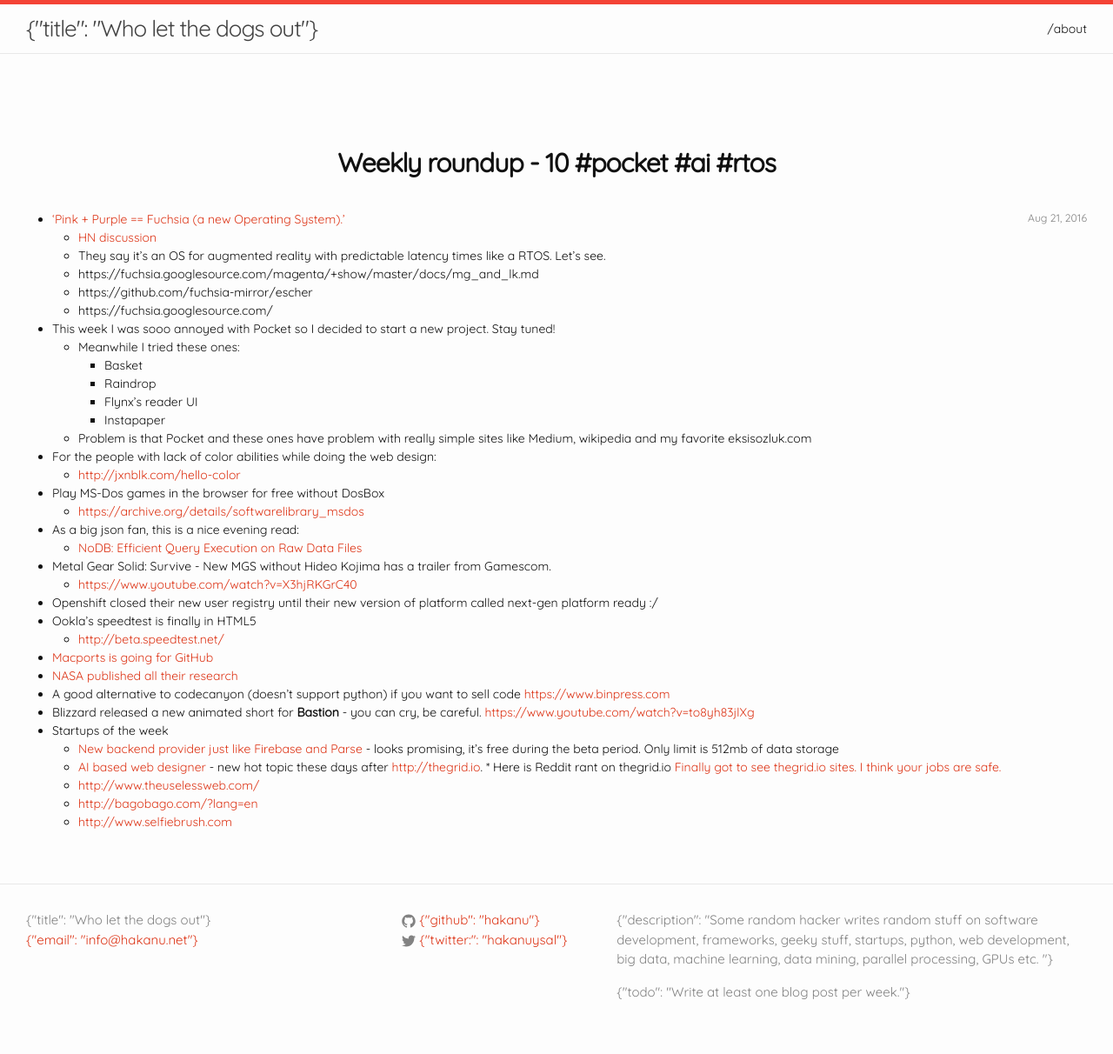
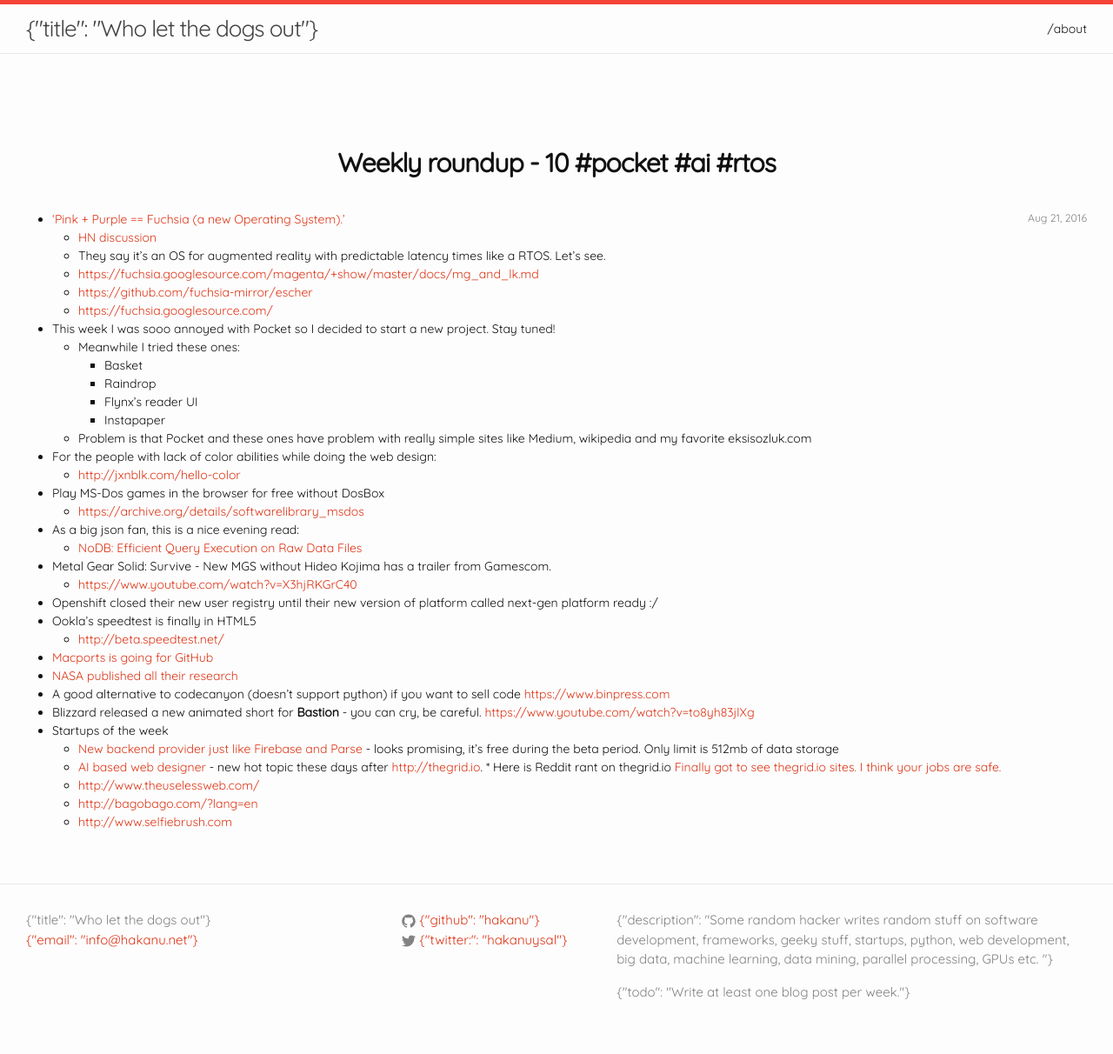
Before and after one commit to hakanu/blog, a Jekyll site: the page built from _posts/2016-08-21-roundup-10.md, in a window 1280 px wide. Shown: the whole page at 87% size. Built offline with Jekyll 4.4.1, drawn with Linux system fonts in a browser that asks for light colours; comment, search, counter and statistics services are not loaded.

Commit message:
Updated 2016-08-21-roundup-10.md

```diff
--- a/_posts/2016-08-21-roundup-10.md
+++ b/_posts/2016-08-21-roundup-10.md
@@ -7,9 +7,9 @@
 * ['Pink + Purple == Fuchsia (a new Operating System).'](http://www.theverge.com/2016/8/15/12480566/google-fuchsia-new-operating-system)
 	* [HN discussion](https://news.ycombinator.com/item?id=12273149)
     * They say it's an OS for augmented reality with predictable latency times like a RTOS. Let's see.
-    * https://fuchsia.googlesource.com/magenta/+show/master/docs/mg_and_lk.md
-    * https://github.com/fuchsia-mirror/escher
-    * https://fuchsia.googlesource.com/
+    * <https://fuchsia.googlesource.com/magenta/+show/master/docs/mg_and_lk.md>
+    * <https://github.com/fuchsia-mirror/escher>
+    * <https://fuchsia.googlesource.com/>
 * This week I was sooo annoyed with Pocket so I decided to start a new project. Stay tuned!
 	* Meanwhile I tried these ones:
       * Basket
```
